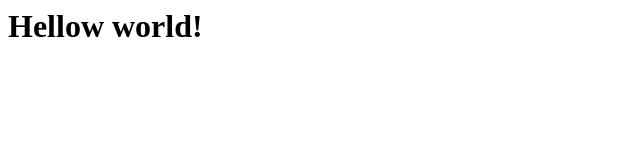
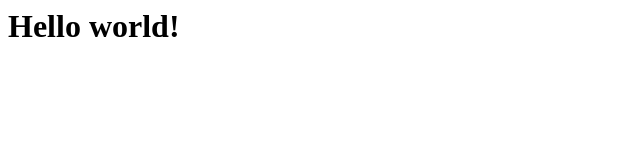
Before and after one commit to eugene-malashkin/lew, a plain HTML site: page index.html in a window 1280 px wide. Shown: the full height of the page, 0-640 px from the left. Drawn offline with Linux system fonts and the light colour scheme.

Commit message:
Fix a typo.

```diff
--- a/index.html
+++ b/index.html
@@ -1,5 +1,5 @@
 <html>
 <body>
-<h1>Hellow world!</h1>
+<h1>Hello world!</h1>
 </body>
 </html>
```
